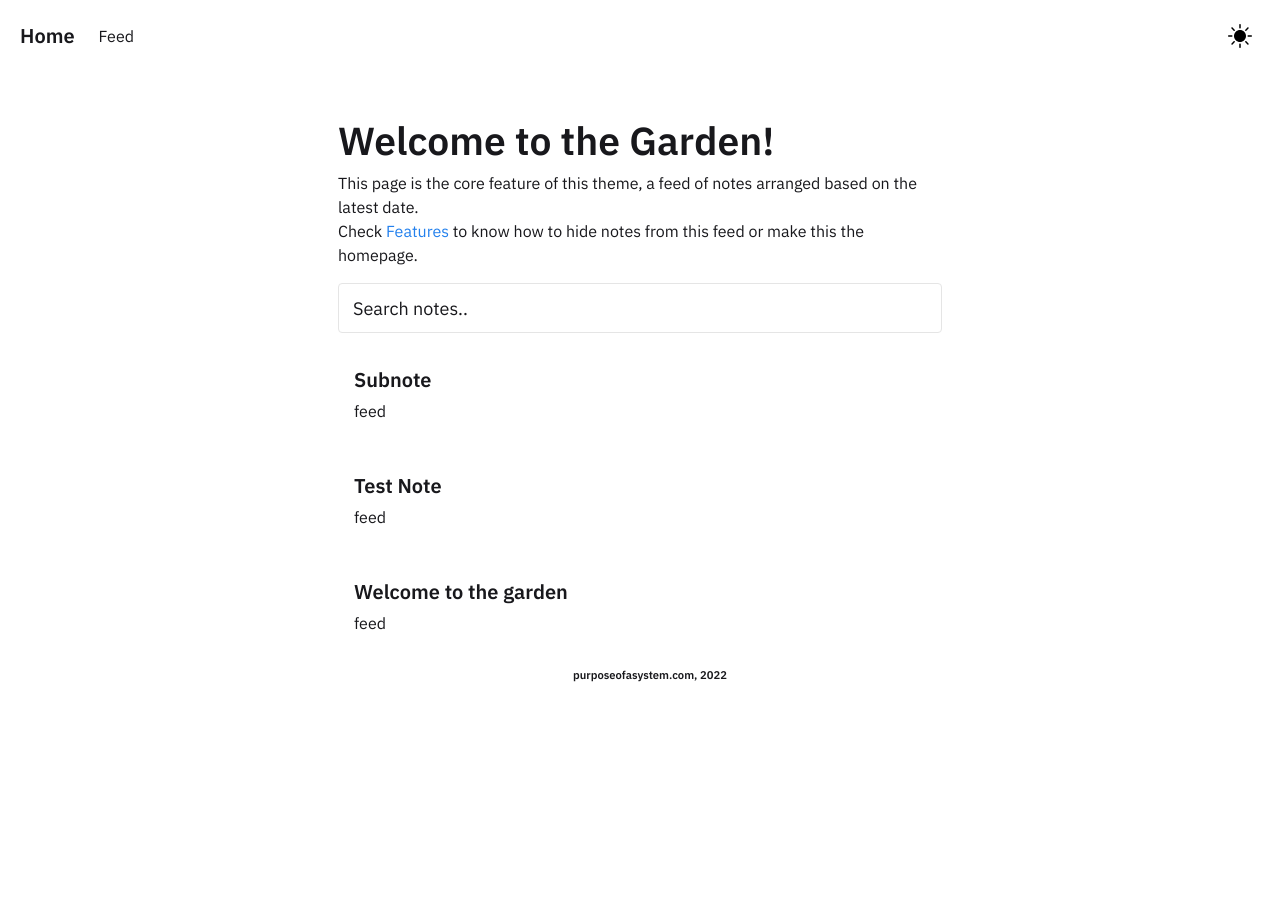
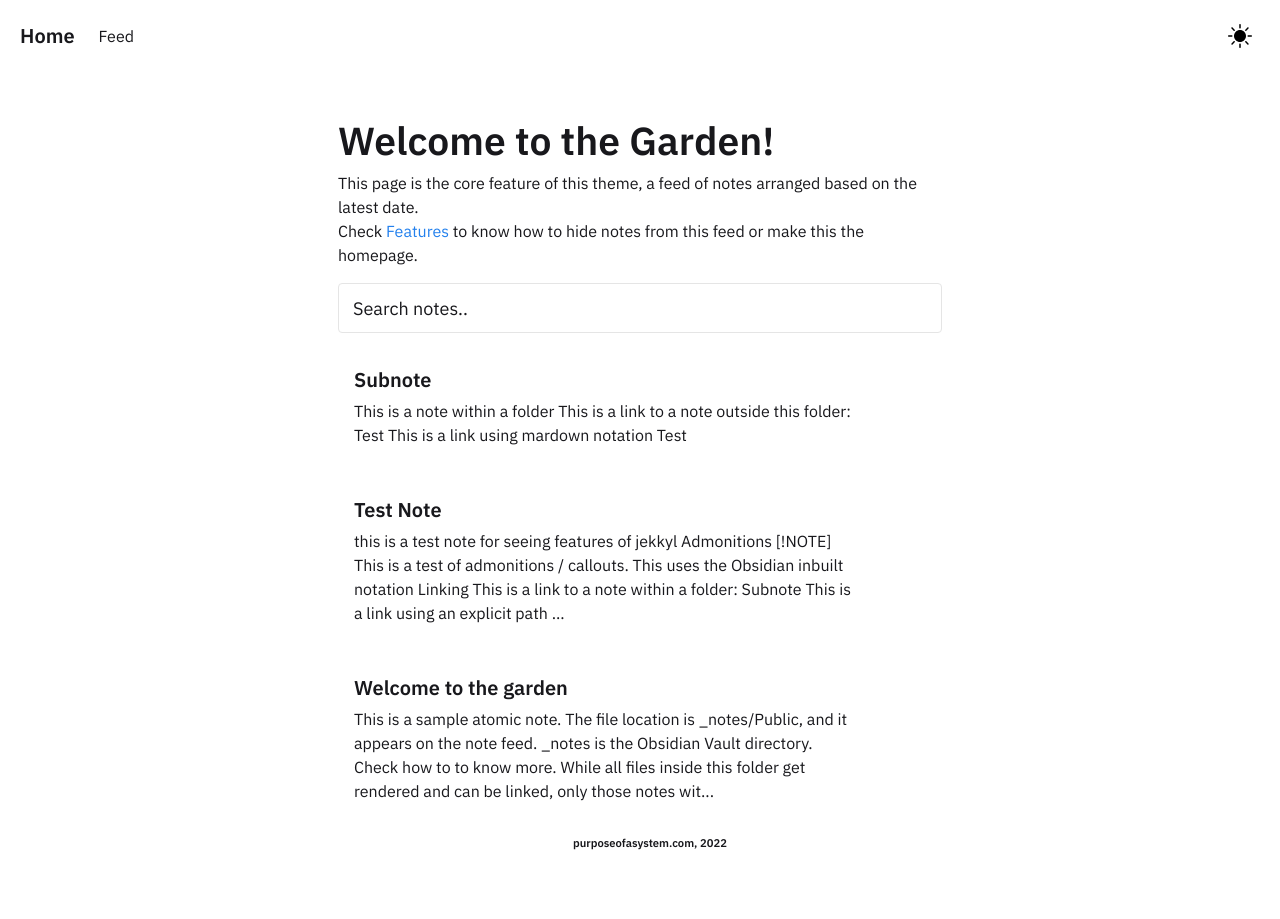
Before and after one commit to jonesethan883/jonesethan883.github.io, a Jekyll site: the page built from pages/notes.md, in a window 1280 px wide. Built offline with Jekyll 4.4.1, drawn with Linux system fonts in a browser that asks for light colours.

Commit message:
Update Feed.html

```diff
--- a/_includes/Feed.html
+++ b/_includes/Feed.html
@@ -49,7 +49,7 @@
             <h4>{{ note_items.title }}</h4>
             <div class="content">
                 <p style="margin: 0px;">
-                    {{ note_items.notetype | strip_html | strip | remove: "[[" | remove: "]]" | escape | truncate: 260 }}
+                    {{ note_items.content | strip_html | strip | remove: "[[" | remove: "]]" | escape | truncate: 260 }}
                 </p>
             </div>
         </a>
```
